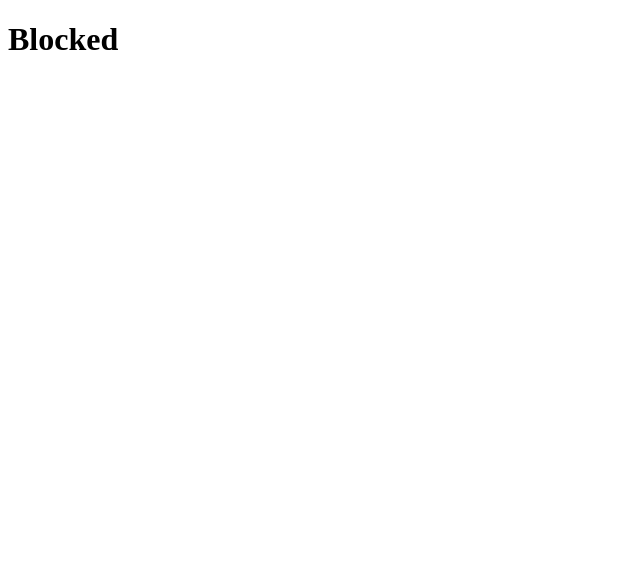
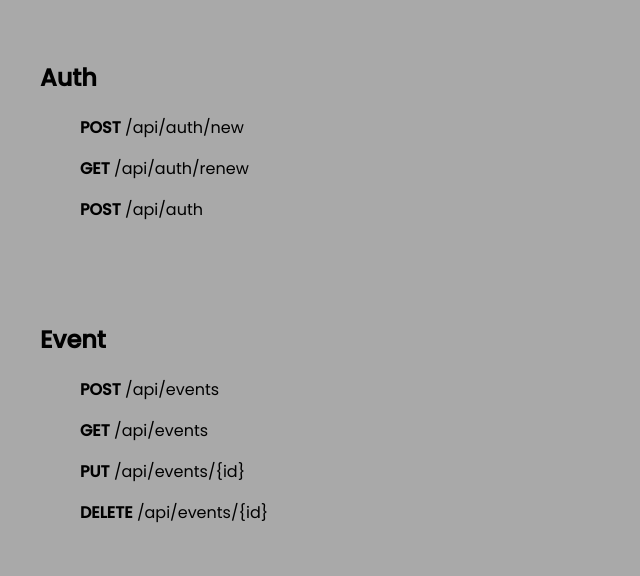
Before and after one commit to MartinsitoBritoDiaz/Calendar-Backend, a website: page public/index.html in a window 1280 px wide. Shown: the whole page, without its empty margins (0-640 px from the left). Drawn offline with Linux system fonts and the light colour scheme.

Commit message:
fix: main html

```diff
--- a/public/index.html
+++ b/public/index.html
@@ -4,10 +4,33 @@
     <meta charset="UTF-8">
     <meta http-equiv="X-UA-Compatible" content="IE=edge">
     <meta name="viewport" content="width=device-width, initial-scale=1.0">
-    <title>Demo app</title>
+    <title>Calendar Web Service</title>
     <link rel="stylesheet" href="./styles.css">
+    <link rel="preconnect" href="https://fonts.googleapis.com">
+<link rel="preconnect" href="https://fonts.gstatic.com" crossorigin>
+<link href="https://fonts.googleapis.com/css2?family=Poppins:wght@300;400;500&display=swap" rel="stylesheet">
 </head>
 <body>
-    <h1>Blocked</h1>
+    <section>
+        <div>
+            <h2>Auth</h2>
+            <ul>
+                <li><p><strong>POST</strong> <span>/api/auth/new</span></p></li>
+                <li><p><strong>GET</strong> <span>/api/auth/renew</span></p></li>
+                <li><p><strong>POST</strong> <span>/api/auth</span></p></li>
+            </ul>
+        </div>
+    </section>
+    <section>
+        <div>
+            <h2>Event</h2>
+            <ul>
+                <li><p><strong>POST</strong> <span>/api/events</span></p></li>
+                <li><p><strong>GET</strong> <span>/api/events</span></p></li>
+                <li><p><strong>PUT</strong> <span>/api/events/{id}</span></p></li>
+                <li><p><strong>DELETE</strong> <span>/api/events/{id}</span></p></li>
+            </ul>
+        </div>
+    </section>
 </body>
 </html>
--- a/public/styles.css
+++ b/public/styles.css
@@ -1,3 +1,32 @@
 html, body{
-    background: #ffff;
+    background-color:darkgrey;
 }
+
+html{
+    height: 100vh;
+}
+
+body{
+    display: flex;
+    flex-direction: column;
+    height: 100vh;
+    font-family: 'Poppins', sans-serif;
+}
+
+section{
+    padding: 2rem;
+    border-radius: 1rem;
+}
+
+ul,
+li{
+    list-style: none;
+}
+
+
+.container{
+    display: flex;
+    justify-content: center;
+    align-items: center ;
+    column-gap: 2rem;
+}
```
